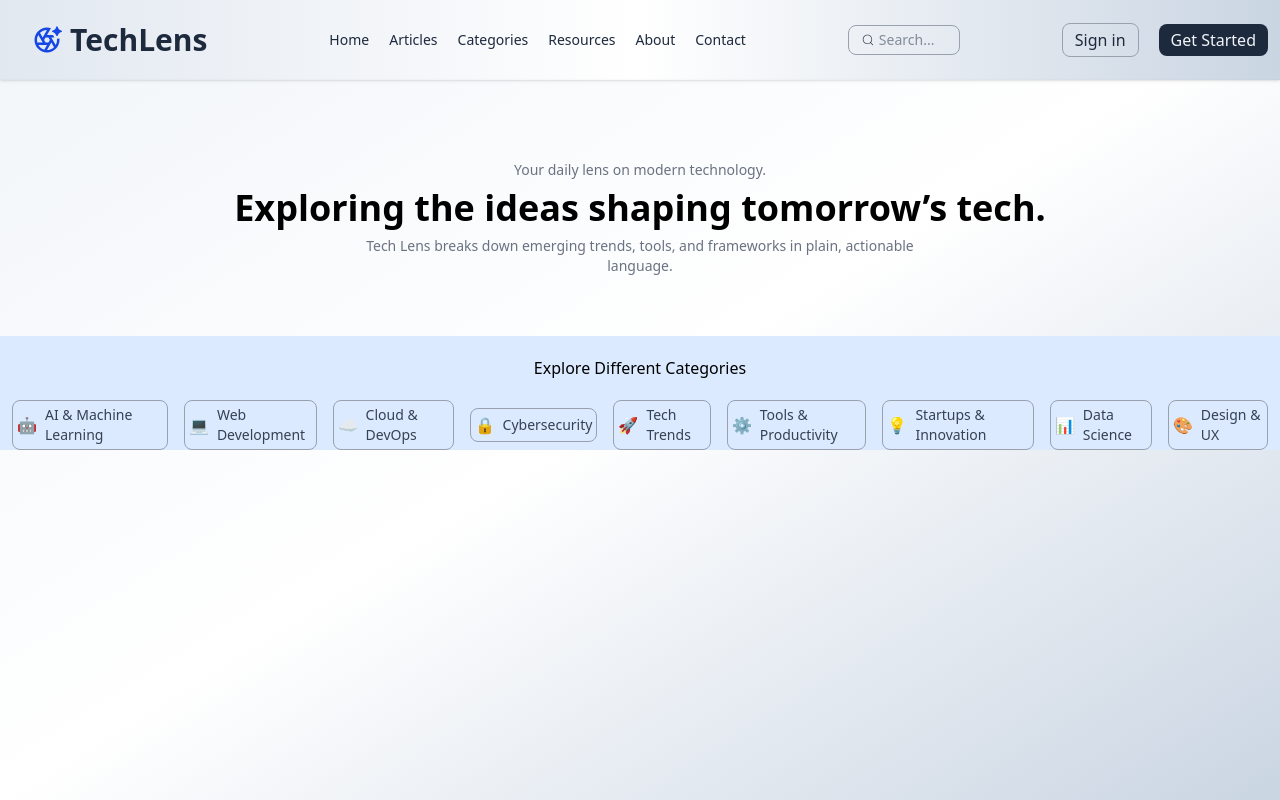
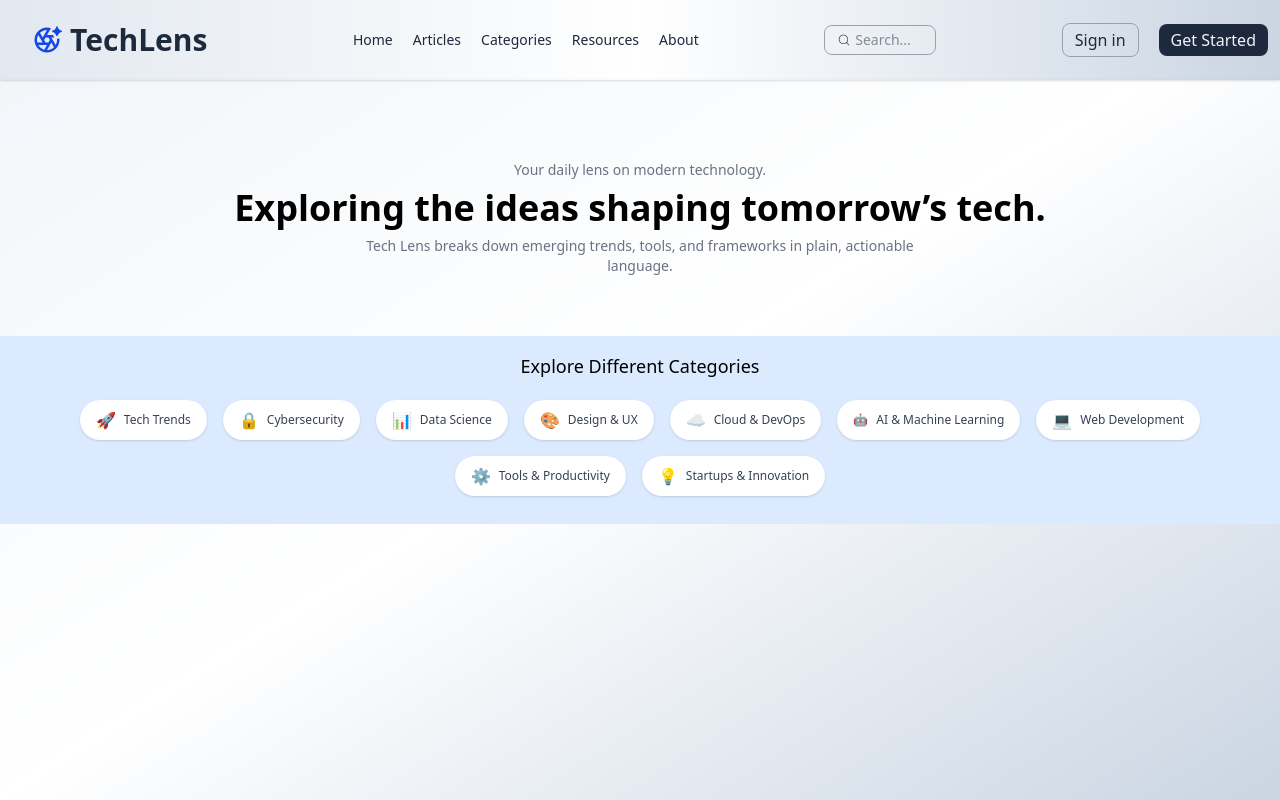
Before and after one commit to juliusmwas/Tech-Lens, a React (Vite) app: page / in a window 1280 px wide. Built offline with nearby package versions, Linux system fonts and the light colour scheme.

Commit message:
Updated the categories section and made it responsive

```diff
--- a/src/Components/Categories.jsx
+++ b/src/Components/Categories.jsx
@@ -1,48 +1,88 @@
+import { useEffect, useRef } from "react";
+
 
 export default function  Categories(){
+    const scrollRef = useRef(null);
+
+useEffect(() => {
+  if (window.innerWidth < 768 && scrollRef.current) {
+    const scrollContainer = scrollRef.current;
+
+    const interval = setInterval(() => {
+      if (!scrollContainer) return;
+      scrollContainer.scrollLeft += 1;
+      if (
+        scrollContainer.scrollLeft + scrollContainer.clientWidth >=
+        scrollContainer.scrollWidth
+      ) {
+        scrollContainer.scrollLeft = 0; // loop back to start
+      }
+    }, 30);
+
+    return () => clearInterval(interval);
+  }
+}, []);
+
+
+
     return(
-        <section id="#categories" className="bg-blue-100">
+        <section id="#categories" className="bg-blue-100 lg:p-4">
             <div>
                 <div className="grid text-center justify-items-center ">
-                    <p className="m-5">Explore Different Categories</p>
+                    <p className="mb-5 text-lg font-medium">Explore Different Categories</p>
                 </div>
 
-                <div className="flex items-center gap-4 px-3">
-                    <div className="flex items-center p-1 gap-2 border border-gray-400 rounded-lg">
-                        <h2>🤖</h2>
-                        <p className="text-xs lg:text-sm text-gray-700">AI & Machine Learning</p>
+                <div
+                    ref={scrollRef}
+                    className="
+                        flex overflow-x-auto whitespace-nowrap gap-3 sm:gap-4 px-4 pb-3 scroll-smooth
+                        scrollbar-thin scrollbar-thumb-gray-300 scrollbar-track-transparent
+                        lg:flex-wrap lg:justify-center lg:overflow-visible lg:scrollbar-hide
+                    "
+                    >
+                     <div className="flex items-center gap-2 bg-white px-4 py-2 rounded-full shadow-sm hover:shadow-md hover:scale-105 transition">
+                        <span>🚀</span>
+                        <p className="text-xs  text-gray-700">Tech Trends</p>
                     </div>
-                    <div className="flex items-center p-1 gap-2 border border-gray-400 rounded-lg">
-                        <h2>💻</h2>
-                        <p className="text-xs lg:text-sm text-gray-700">Web Development</p>
+
+                    <div className="flex items-center gap-2 bg-white px-4 py-2 rounded-full shadow-sm hover:shadow-md hover:scale-105 transition">
+                        <span>🔒</span>
+                        <p className="text-xs  text-gray-700">Cybersecurity</p>
                     </div>
-                    <div className="flex items-center p-1 gap-2 border border-gray-400 rounded-lg">
-                        <h2>☁️</h2>
-                        <p className="text-xs lg:text-sm text-gray-700">Cloud & DevOps</p>
+
+                    <div className="flex items-center gap-2 bg-white px-4 py-2 rounded-full shadow-sm hover:shadow-md hover:scale-105 transition">
+                        <span>📊</span>
+                        <p className="text-xs  text-gray-700">Data Science</p>
                     </div>
-                    <div className="flex items-center p-1 gap-2 border border-gray-400 rounded-lg">
-                        <h2>🔒</h2>
-                        <p className="text-xs lg:text-sm text-gray-700">Cybersecurity</p>
+
+                    <div className="flex items-center gap-2 bg-white px-4 py-2 rounded-full shadow-sm hover:shadow-md hover:scale-105 transition">
+                        <span>🎨</span>
+                        <p className="text-xs  text-gray-700">Design & UX</p>
                     </div>
-                    <div className="flex items-center p-1 gap-2 border border-gray-400 rounded-lg">
-                        <h2>🚀</h2>
-                        <p className="text-xs lg:text-sm text-gray-700">Tech Trends</p>
+
+                    <div className="flex items-center gap-2 bg-white px-4 py-2 rounded-full shadow-sm hover:shadow-md hover:scale-105 transition">
+                        <span>☁️</span>
+                        <p className="text-xs  text-gray-700">Cloud & DevOps</p>
                     </div>
-                    <div className="flex items-center p-1 gap-2 border border-gray-400 rounded-lg">
-                        <h2>⚙️</h2>
-                        <p className="text-xs lg:text-sm text-gray-700">Tools & Productivity</p>
+
+                    <div className="flex items-center gap-2 bg-white px-4 py-2 rounded-full shadow-sm hover:shadow-md hover:scale-105 transition">
+                        <span className="text-xs">🤖</span>
+                        <p className="text-xs text-gray-700">AI & Machine Learning</p>
                     </div>
-                    <div className="flex items-center p-1 gap-2 border border-gray-400 rounded-lg">
-                        <h2>💡</h2>
-                        <p className="text-xs lg:text-sm text-gray-700">Startups & Innovation</p>
+
+                    <div className="flex items-center gap-2 bg-white px-4 py-2 rounded-full shadow-sm hover:shadow-md hover:scale-105 transition">
+                        <span>💻</span>
+                        <p className="text-xs  text-gray-700">Web Development</p>
                     </div>
-                    <div className="flex items-center p-1 gap-2 border border-gray-400 rounded-lg">
-                        <h2>📊</h2>
-                        <p className="text-xs lg:text-sm text-gray-700">Data Science</p>
+
+                    <div className="flex items-center gap-2 bg-white px-4 py-2 rounded-full shadow-sm hover:shadow-md hover:scale-105 transition">
+                        <span>⚙️</span>
+                        <p className="text-xs  text-gray-700">Tools & Productivity</p>
                     </div>
-                    <div className="flex items-center p-1 gap-2 border border-gray-400 rounded-lg">
-                        <h2>🎨</h2>
-                        <p className="text-xs lg:text-sm text-gray-700">Design & UX</p>
+
+                    <div className="flex items-center gap-2 bg-white px-4 py-2 rounded-full shadow-sm hover:shadow-md hover:scale-105 transition">
+                        <span>💡</span>
+                        <p className="text-xs  text-gray-700">Startups & Innovation</p>
                     </div>
 
                 </div>
--- a/src/Components/Navbar.jsx
+++ b/src/Components/Navbar.jsx
@@ -46,7 +46,7 @@ export default function Navbar () {
                         <li><a href="#" className="hover:font-medium">Categories</a></li>
                         <li><a href="#" className="hover:font-medium">Resources</a></li>
                         <li><a href="#" className="hover:font-medium">About</a></li>
-                        <li><a href="#" className="hover:font-medium">Contact</a></li>
+
                     </ul>
                 </div>
 
@@ -86,7 +86,6 @@ export default function Navbar () {
                 <li><a href="#" className="hover:font-medium">Categories</a></li>
                 <li><a href="#" className="hover:font-medium">Resources</a></li>
                 <li><a href="#" className="hover:font-medium">About</a></li>
-                <li><a href="#" className="hover:font-medium">Contact</a></li>
                 <button className=" px-3 py-1  rounded-lg border w-full border-gray-400 font-normal cursor-pointer">Sign in</button>
                 <button className="bg-white text-slate-800 w-full px-3 py-1 rounded-lg  font-normal cursor-pointer">Get Started</button>
             </ul>
```
